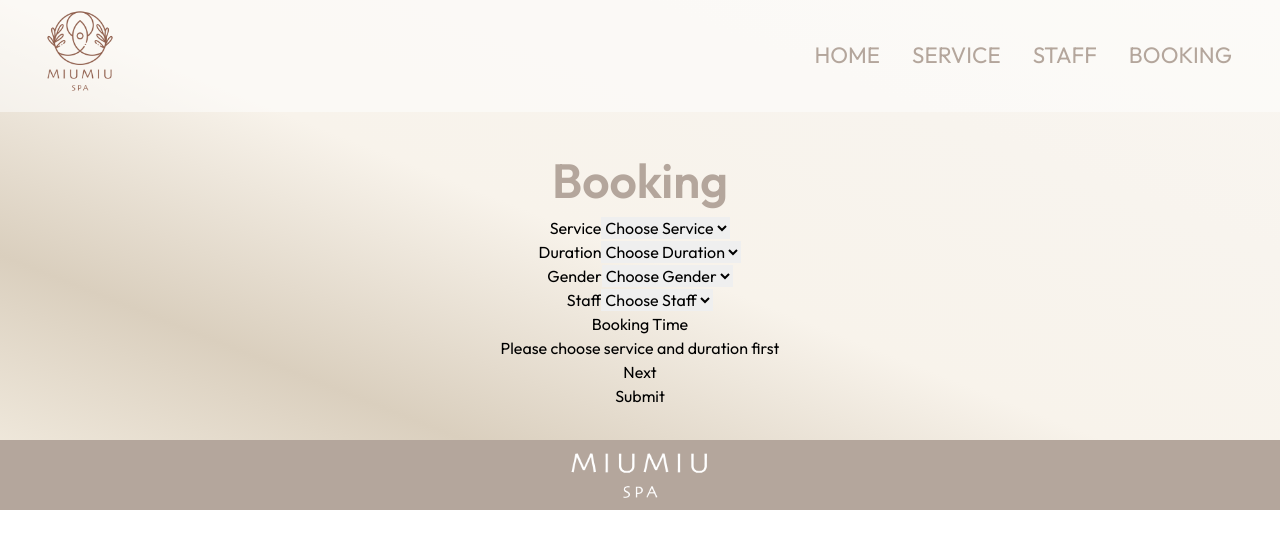
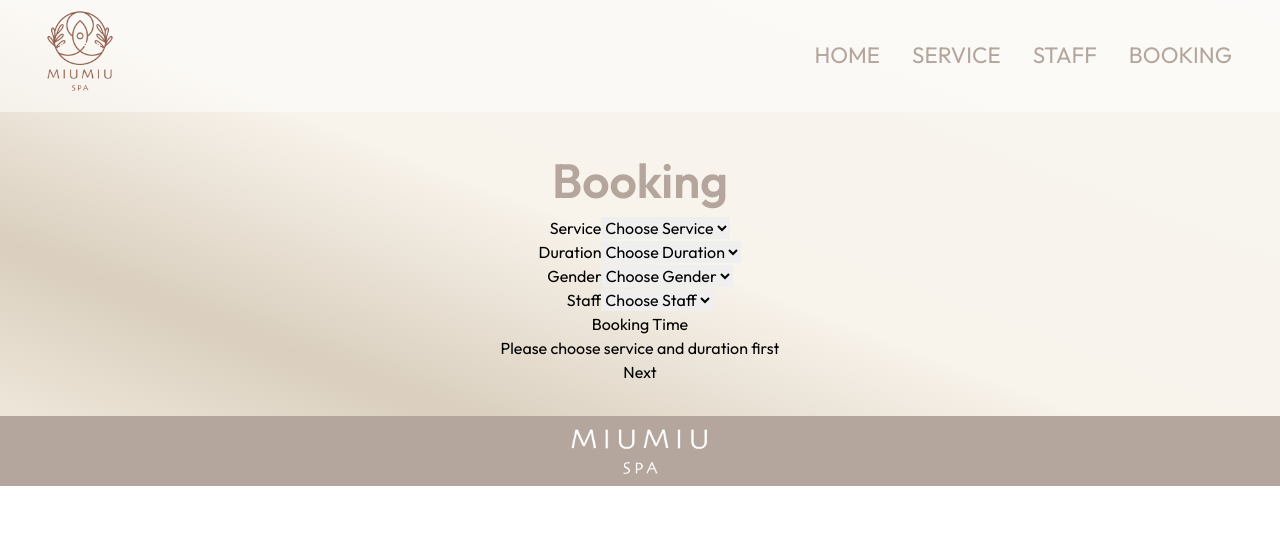
Before and after one commit to HWenSu/booking-system, a React (Vite) app: page /miumiu-spa/orders in a window 1280 px wide. Shown: the top 548 px of the page. Built offline with nearby package versions, Linux system fonts and the light colour scheme.

Commit message:
Docs: Submiit button adjusted.

```diff
--- a/src/pages/Booking.jsx
+++ b/src/pages/Booking.jsx
@@ -141,9 +141,10 @@ const Booking = () => {
           }
         })}
       </div>
-      <button onClick={handleSubmit} className="">
+      {currentPage === slicedDataArr.length&& (<button onClick={handleSubmit} className="">
         Submit
-      </button>
+      </button> )}
+
     </form>
   );
 }
```
